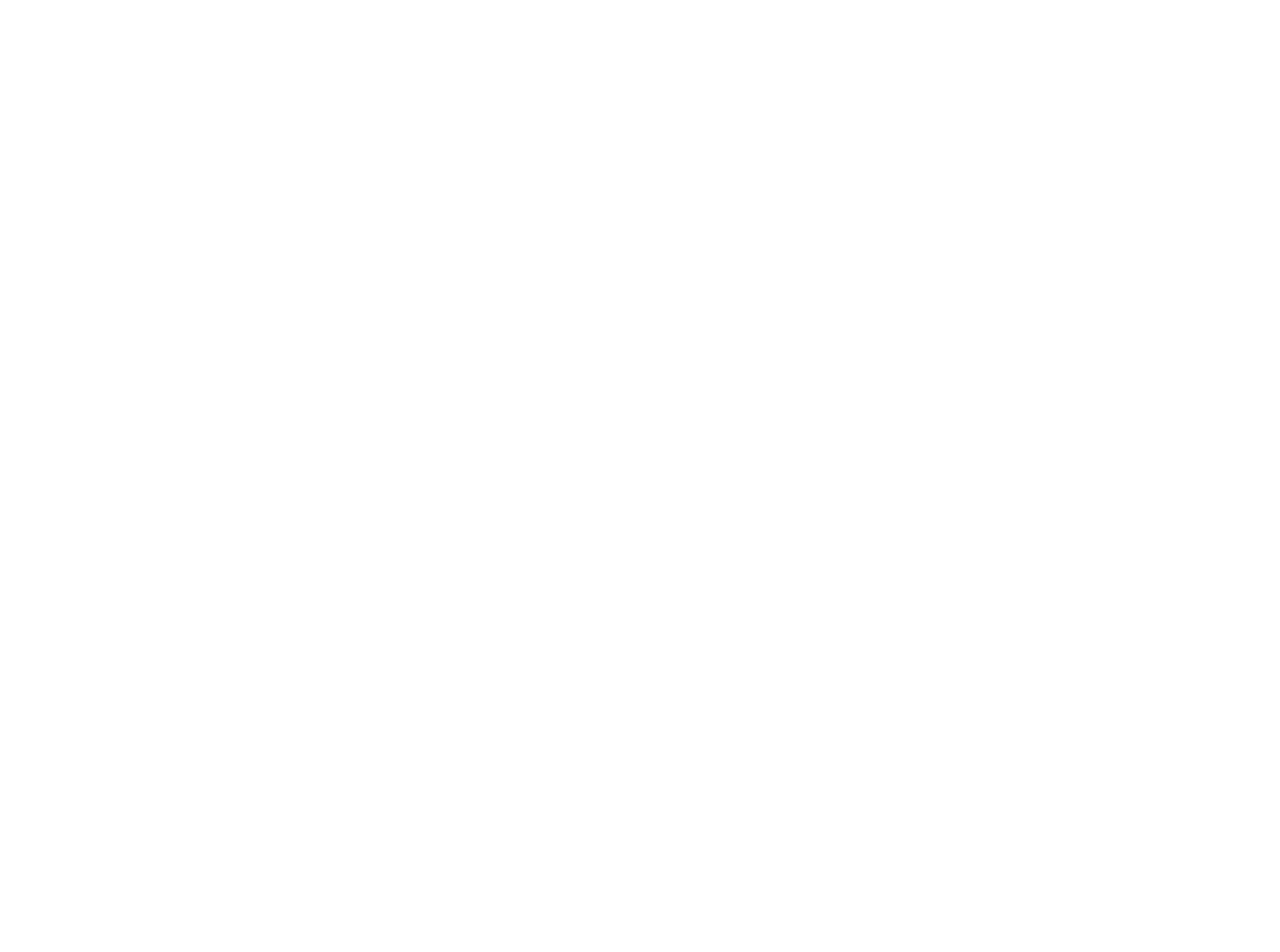
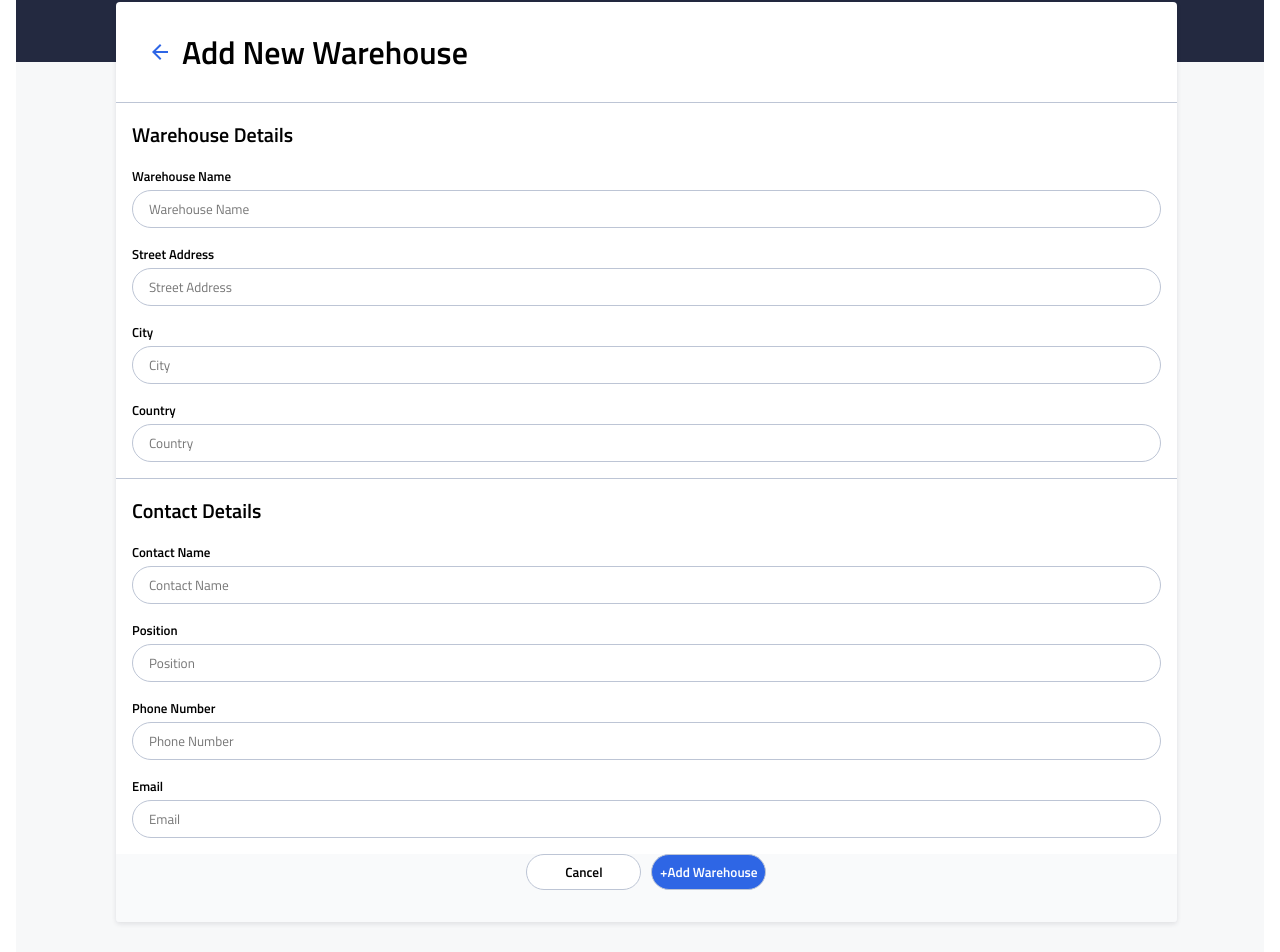
Before and after one commit to ShirinSadeghii/instock-frontend, a React (Create React App) app: page /details/add in a window 1280 px wide. Before the commit this address had no page. Shown: the part 139-1091 px from the top of the page. Before the commit the page ends 800 px from the top, so only its background shows below. Built offline with nearby package versions, Linux system fonts and the light colour scheme.

Commit message:
create add new warehouse page, component and sass file.

```diff
--- a/src/App.jsx
+++ b/src/App.jsx
@@ -2,6 +2,7 @@
 import Inventory from "./pages/Inventory/Inventory";
 import WarehouseDetails from "./pages/WarehouseDetails/WarehouseDetails";
 import Warehouses from "./pages/Warehouses/Warehouses";
+import AddWarehousePage from './pages/AddWarehousePage/AddWarehousePage';
 import "./App.scss";
 
 function App() {
@@ -11,6 +12,7 @@
         <Routes>
           <Route path="/" element={<Warehouses />}></Route>
           <Route path="/details" element={<WarehouseDetails />}></Route>
+          <Route path="/details/add" element={<AddWarehousePage />}></Route>
           <Route path="/inventory" element={<Inventory />}></Route>
         </Routes>
       </BrowserRouter>
--- /dev/null
+++ b/src/components/NewWarehouse/NewWarehouse.jsx
@@ -0,0 +1,50 @@
+import ArrowBack from '../../assets/Icons/arrow_back-24px.svg';
+import "../Warehouse/Warehouse.scss";
+import '../NewWarehouse/NewWarehouse.scss';
+
+function NewWarehouse() {
+return (
+    <section className="warehouse">
+        <div className='warehouse__header'>
+            <div className='warehouse__container'>
+                <img src={ArrowBack} alt="arrow back icon"></img>
+                <h1 className='warehouse__title'>Add New Warehouse</h1>
+            </div>
+        </div>
+        <div className='warehouse-details'>
+            <h2 className='warehouse-details__title'>Warehouse Details</h2>
+            <form className='warehouse-details__form'>
+                <label className='warehouse-details__label'>Warehouse Name</label>
+                <input className='warehouse-details__input' type="text" name="WarehouseName" placeholder='Warehouse Name' required></input>
+                <label className='warehouse-details__label'>Street Address</label>
+                <input className='warehouse-details__input' type="text" name="StreetAddress" placeholder='Street Address' required></input>
+                <label className='warehouse-details__label'>City</label>
+                <input className='warehouse-details__input' type="text" name="City" placeholder='City' required></input>
+                <label className='warehouse-details__label'>Country</label>
+                <input className='warehouse-details__input' type="text" name="Country" placeholder='Country' required></input>
+            </form>
+        </div>
+        <div className='warehouse-details'>
+            <h2 className='warehouse-details__title'>Contact Details</h2>
+            <form className='warehouse-details__form'>
+                <label className='warehouse-details__label'>Contact Name</label>
+                <input className='warehouse-details__input' type="text" name="ContactName" placeholder='Contact Name' required></input>
+                <label className='warehouse-details__label'>Position</label>
+                <input className='warehouse-details__input' type="text" name="Position" placeholder='Position' required></input>
+                <label className='warehouse-details__label'>Phone Number</label>
+                <input className='warehouse-details__input' type="text" name="PhoneNumber" placeholder='Phone Number' required></input>
+                <label className='warehouse-details__label'>Email</label>
+                <input className='warehouse-details__input' type="text" name="Email" placeholder='Email' required></input>
+            </form>
+        </div>
+        <div className='warehouse-details__btn'>
+            <div className='warehouse-details__btn-container'>
+                <button className='buttons'>Cancel</button>
+                <button className='buttons buttons--blue'>+Add Warehouse</button>
+            </div>
+        </div>
+    </section>
+)
+}
+
+export default NewWarehouse
--- /dev/null
+++ b/src/components/NewWarehouse/NewWarehouse.scss
@@ -0,0 +1,58 @@
+@use '../../styles/partials/mixins' as *;
+@use '../../styles/partials/variables' as *;
+
+.warehouse-details {
+    border-top: 1px solid $Cloud;
+    padding: 0 16px;
+
+    &__title {
+        font-size: 20px;
+        padding: 16px 0;
+    }
+
+    &__form {
+        display: flex;
+        flex-direction: column;
+    }
+
+    &__label {
+        font-size: 13px;
+        font-weight: 600;
+        line-height: 20px;
+        padding-bottom: 4px;
+    }
+
+    &__input {
+        height: 36px;
+        border-radius: 20px;
+        border: 1px solid $Cloud;
+        margin-bottom: 1rem;
+    }
+
+    &__btn {
+        height: 68px;
+        background-color: rgba(247, 248, 249, 0.7);
+        border-radius: 0 0 3px 3px;
+
+        &-container {
+            display: flex;
+            justify-content: center;
+            gap: 10px;
+        }
+    }
+
+}
+
+.buttons {
+    width: 115px;
+    height: 36px;
+    border-radius: 20px;
+    border: 1px solid $Cloud;
+    background-color: $White;
+    font-weight: 600;
+
+    &--blue {
+        background-color: $Instock-Indigo;
+        color: $White;
+    }
+}
--- a/src/components/Warehouse/Warehouse.scss
+++ b/src/components/Warehouse/Warehouse.scss
@@ -165,7 +165,7 @@
 
             &--quantity {
                 @include tablet {
-                    width: 8%;
+                    width: 5%;
                 }
 
                 @include desktop {
--- /dev/null
+++ b/src/pages/AddWarehousePage/AddWarehousePage.jsx
@@ -0,0 +1,20 @@
+import Header from "../../components/Header/Header";
+import NewWarehouse from '../../components/NewWarehouse/NewWarehouse';
+import Footer from "../../components/Footer/Footer";
+import '../../App.scss';
+
+
+function AddWarehouse() {
+    return (
+        <div className="warehouse-details">
+            <Header />
+            <div className="main">
+                <NewWarehouse />
+                <Footer />
+            </div>
+        </div>
+    );
+}
+
+
+export default AddWarehouse;
```
